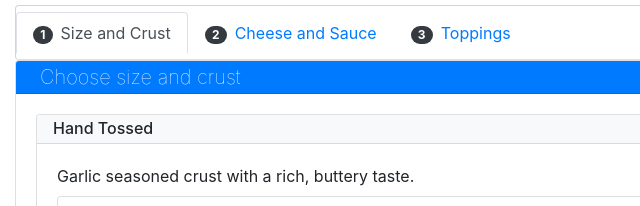
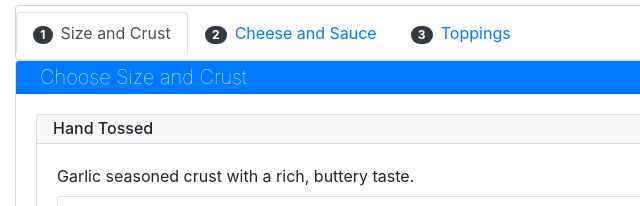
Before and after one commit to collierbluff/codeup-web-exercises, a plain HTML site: page order-pizza.html in a window 1280 px wide. Shown: the part 330-536 px from the top of the page, 0-640 px from the left. Drawn offline with nearby package versions, Linux system fonts and the light colour scheme.

Commit message:
Fixed Typo

```diff
--- a/order-pizza.html
+++ b/order-pizza.html
@@ -80,7 +80,7 @@
 
             <!--Size and Crust Tab-->
             <div class="card tab-pane active" id="size+crust">
-                <h5 class="card-header pl-4 py-1 bg-primary text-white">Choose size and crust</h5>
+                <h5 class="card-header pl-4 py-1 bg-primary text-white">Choose Size and Crust</h5>
                 <div class="card-body">
 
                     <div class="card">
```
